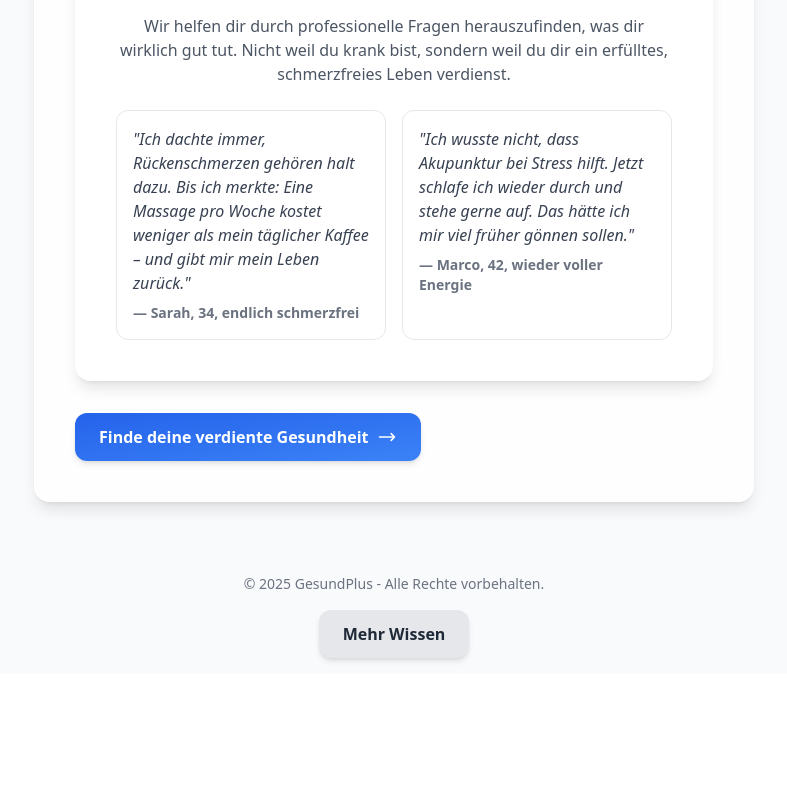
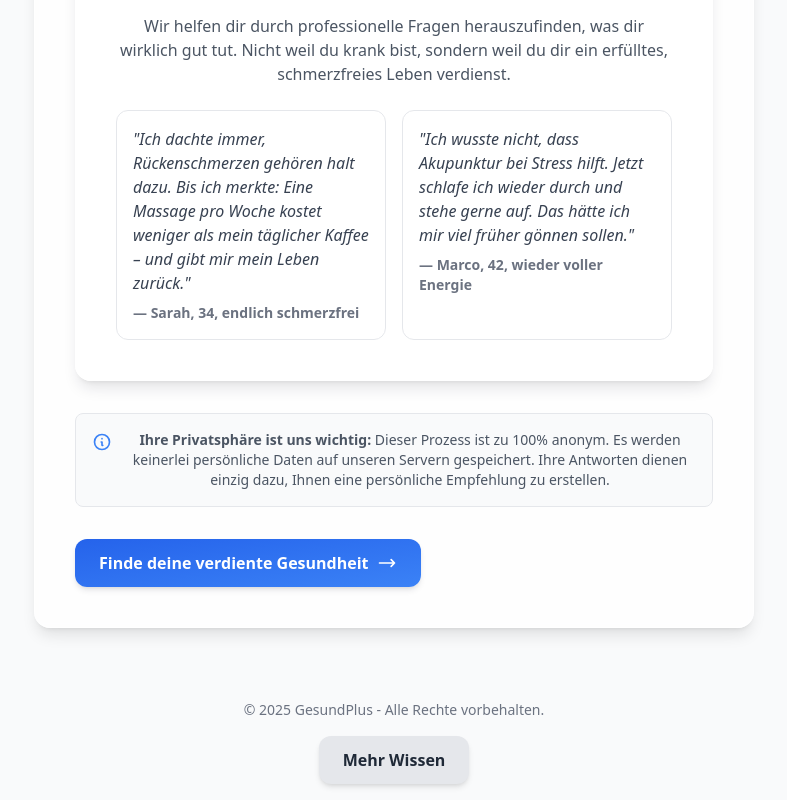
Before and after one commit to Viking551/GesundPlus, a React (Vite) app: page / in a window 1280 px wide. Shown: the part 552-1352 px from the top of the page, without its empty margins (246-1033 px from the left). Before the commit the page ends 1226 px from the top, so only its background shows below. Built offline with nearby package versions, Linux system fonts and the light colour scheme.

Commit message:
Korrigiere Inhalt von App.jsx

```diff
--- a/src/App.jsx
+++ b/src/App.jsx
@@ -545,7 +545,7 @@ ${reportText}
             <div className="text-center animate-fade-in">
                 <h2 className="text-2xl font-bold text-gray-900 mb-4">Vielen Dank!</h2>
                 <p className="text-gray-700 mb-6">Ihr E-Mail-Programm sollte sich nun öffnen, um die Anfrage zu senden. Wir werden uns in Kürze mit Ihnen in Verbindung setzen.</p>
-                <Button onClick={onClose}>Fenster schliessen</Button>
+                <Button onClick={() => window.location.reload()}>Zur Startseite</Button>
             </div>
         );
     }
@@ -653,6 +653,10 @@ const WelcomeStep = ({ nextStep }) => (
                 </div>
             </div>
         </Card>
+        <div className="bg-gray-50 border border-gray-200 p-4 rounded-lg text-sm text-gray-600 mb-8 flex items-start space-x-3">
+             <svg className="w-5 h-5 text-blue-500 mt-0.5 flex-shrink-0" fill="none" viewBox="0 0 24 24" stroke="currentColor"><path strokeLinecap="round" strokeLinejoin="round" strokeWidth={2} d="M13 16h-1v-4h-1m1-4h.01M21 12a9 9 0 11-18 0 9 9 0 0118 0z" /></svg>
+             <p><strong>Ihre Privatsphäre ist uns wichtig:</strong> Dieser Prozess ist zu 100% anonym. Es werden keinerlei persönliche Daten auf unseren Servern gespeichert. Ihre Antworten dienen einzig dazu, Ihnen eine persönliche Empfehlung zu erstellen.</p>
+        </div>
         <Button onClick={nextStep}>
             Finde deine verdiente Gesundheit
             <svg className="w-5 h-5 ml-2" fill="none" viewBox="0 0 24 24" stroke="currentColor"><path strokeLinecap="round" strokeLinejoin="round" strokeWidth={2} d="M17 8l4 4m0 0l-4 4m4-4H3" /></svg>
```
